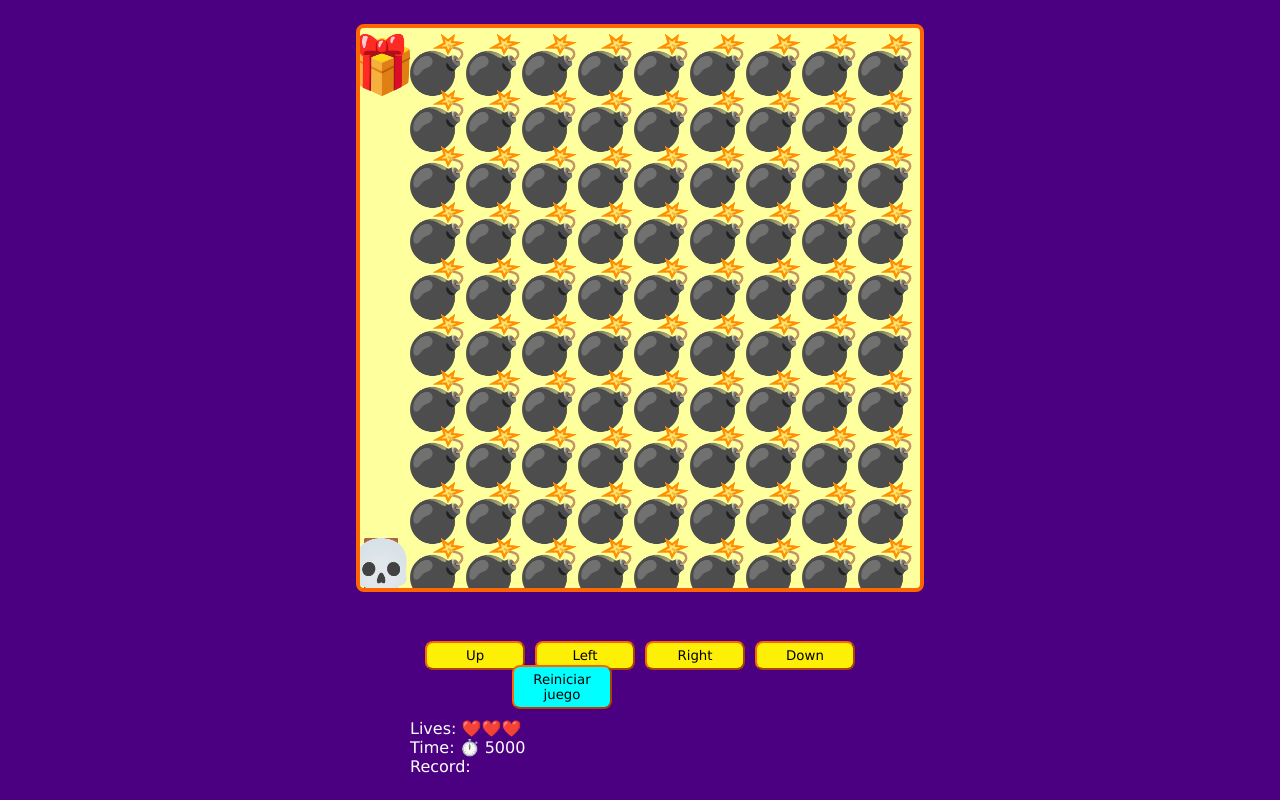
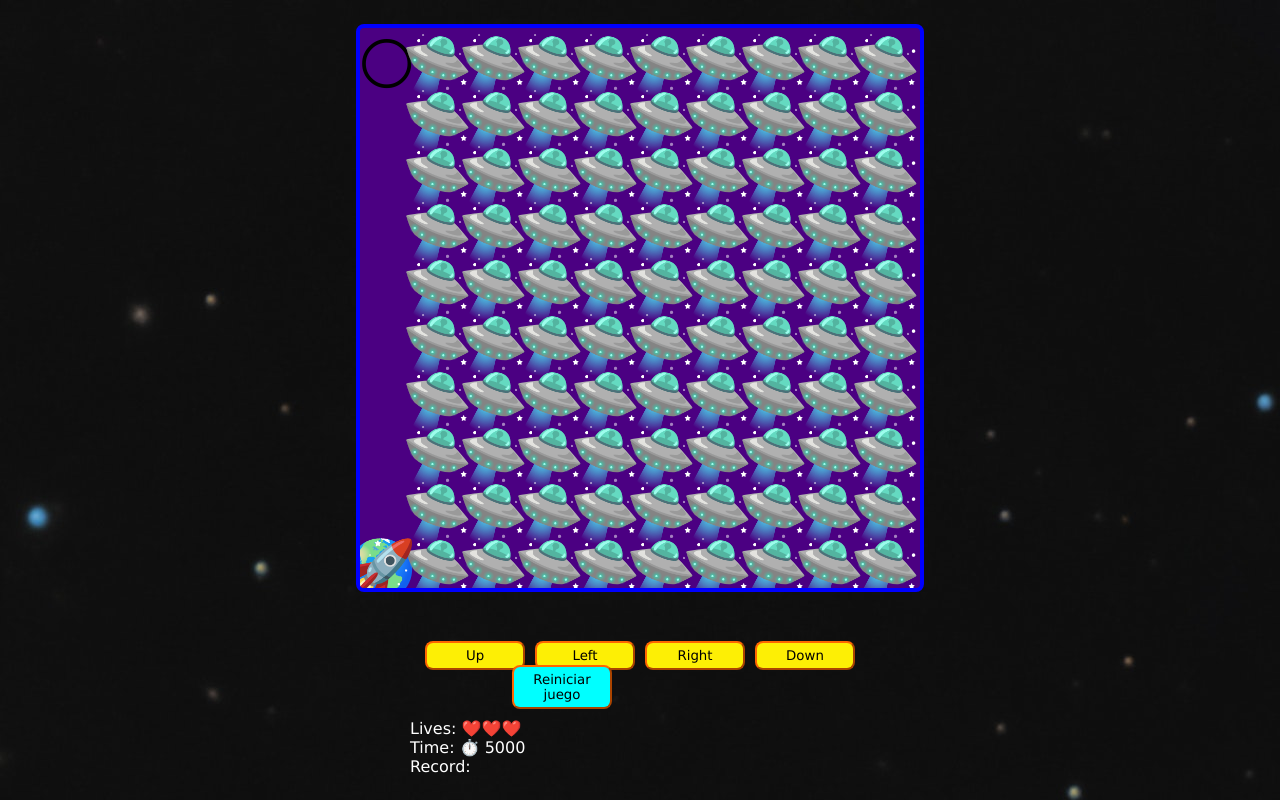
Before and after one commit to BlancaChacon/game-mina, a plain HTML site: page index.html in a window 1280 px wide. Drawn offline with Linux system fonts and the light colour scheme.

Commit message:
Cambio de colores
Se realizo cambio de colores al Background

```diff
--- a/maps.js
+++ b/maps.js
@@ -5,10 +5,10 @@
 
     const emojis = {
         '-': ' ',
-        'O': '🚪',
-        'X': '💣',
-        'I': '🎁',
-        'PLAYER': '💀',
+        'O': '🌎',
+        'X': '🛸',
+        'I': '🌕',
+        'PLAYER': '🚀',
         'BOMB_COLLISION': '🔥',
         'GAME_OVER': '👎',
         'WIN': '🏆',
--- a/styles.css
+++ b/styles.css
@@ -1,5 +1,8 @@
     body {
-        background-color: indigo;
+        background-image: url("./pexels-adam-krypel-7649132.jpg");
+        background-repeat: no-repeat;
+        width: 100%;
+        height: 100%;
         color: #fff;
         font-family: Verdana, Geneva, Tahoma, sans-serif;
         margin: 0;
@@ -26,9 +29,9 @@
     }
 
     canvas {
-        border: 4px solid #ff6600;
+        border: 4px solid blue;
         border-radius: 8px;
-        background-color: #feff9d;
+        background-color: indigo;
     }
 
     .btns {
```
Also changed, not shown: pexels-adam-krypel-7649132.jpg (added).
